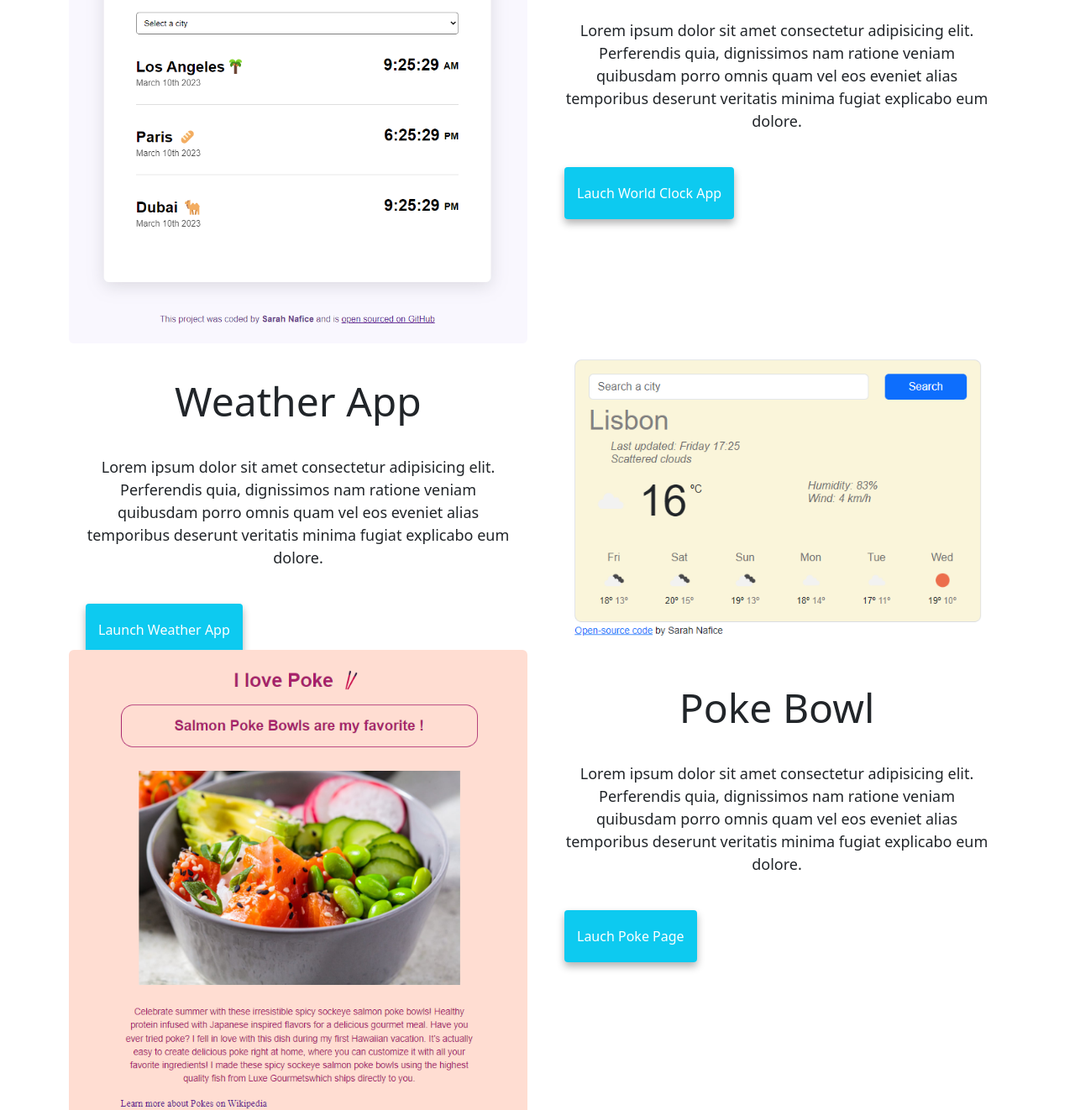
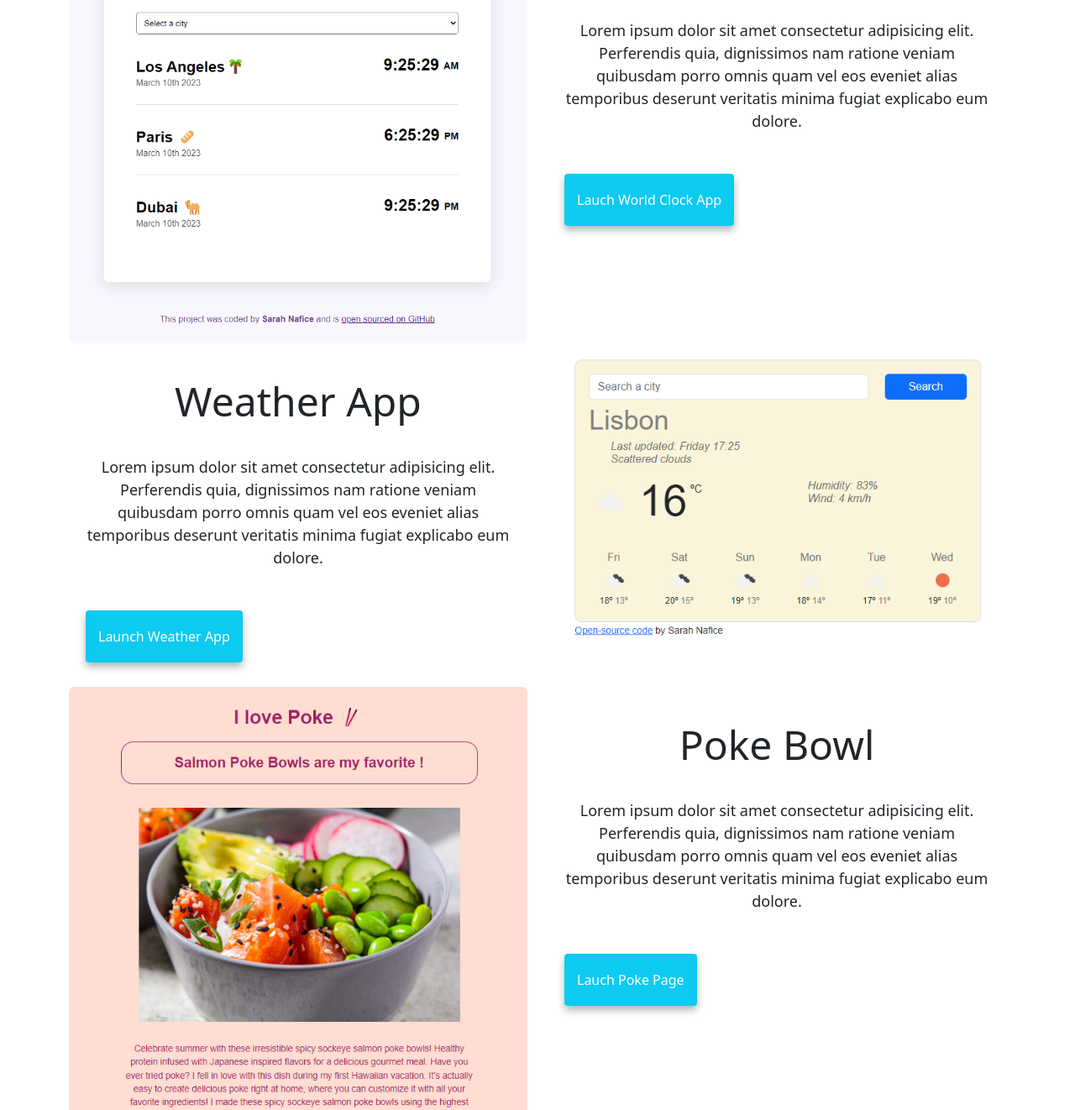
Before and after one commit to SarahShecodes/Advanced-Bootstrap-Homework, a plain HTML site: page index.html in a window 1280 px wide. Shown: the part 644-1966 px from the top of the page at 84% size. Drawn offline with nearby package versions, Linux system fonts and the light colour scheme.

Commit message:
fixing margins index-links

```diff
--- a/index.html
+++ b/index.html
@@ -66,11 +66,11 @@
             eos eveniet alias temporibus deserunt veritatis minima fugiat
             explicabo eum dolore.
           </p>
-          <br />
-          <a href="#" class="index-links">Lauch World Clock app</a>
+          <div class="mb-5 mt-5">
+            <a href="#" class="index-links">Lauch World Clock app</a>
+          </div>
         </div>
       </div>
-
       <div class="row">
         <div class="col-md-6">
           <h2 class="mb-3">Weather App</h2>
@@ -80,8 +80,9 @@
             eos eveniet alias temporibus deserunt veritatis minima fugiat
             explicabo eum dolore.
           </p>
-          <br />
-          <a href="#" class="index-links">Launch Weather App</a>
+          <div class="mb-5 mt-5">
+            <a href="#" class="index-links">Launch Weather App</a>
+          </div>
         </div>
         <div class="col-md-6">
           <img src="images/weather-app-project.png" class="img-fluid rounded" />
@@ -100,8 +101,9 @@
             eos eveniet alias temporibus deserunt veritatis minima fugiat
             explicabo eum dolore.
           </p>
-          <br />
-          <a href="#" class="index-links">Lauch Poke page</a>
+          <div class="mt-5">
+            <a href="#" class="index-links">Lauch Poke page</a>
+          </div>
         </div>
       </div>
     </div>
```
